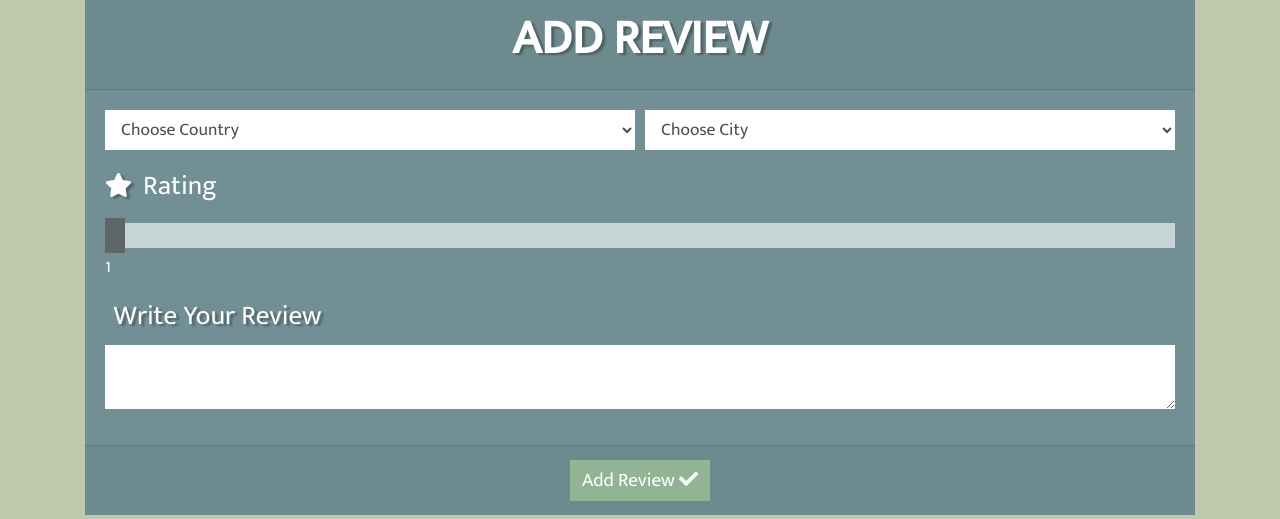
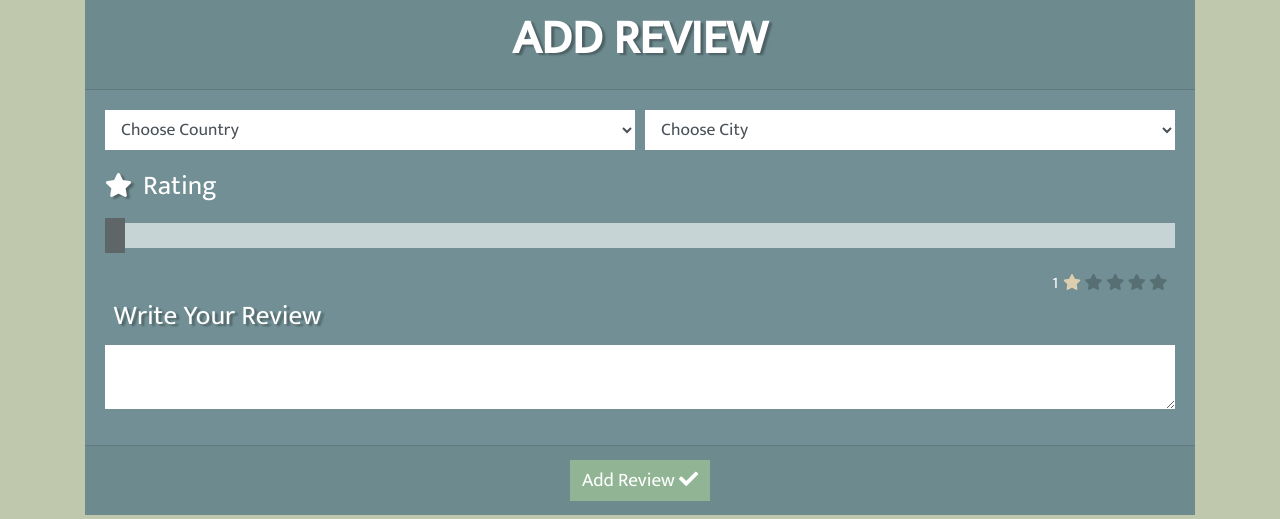
Before and after one commit to alexandruvalentin/Citizfied, a Flask app: page /add_review in a window 1280 px wide. Shown: the part 129-648 px from the top of the page. Run offline with Flask 2, Linux system fonts and the light colour scheme; some libraries are stand-ins or nearby versions; some web fonts are replaced.

Commit message:
Restyle the rating stars of the range input to fill in and out

```diff
--- a/static/css/style.css
+++ b/static/css/style.css
@@ -338,6 +338,9 @@ section#hero {
     box-shadow: none;
 }
 
+.review-rating {
+    height: 1.5rem;
+}
 .rating-stars {
     overflow: hidden;
     min-width: 104px;
@@ -345,10 +348,25 @@ section#hero {
     max-height: 18px;
     margin-left: 5px;
     color: #DBCFB0;
+    position: relative;
+}
+.empty-stars {
+    width: 100%;
+    white-space: nowrap;
+    overflow: hidden;
+    position: absolute;
+    z-index: 0;
+    top: 0;
+    left: 0;
+    color: #576f73;
 }
 .stars-container {
     white-space: nowrap;
     overflow: hidden;
+    position: absolute;
+    z-index: 1;
+    top: 0;
+    left: 0;
 }
 
 .muted {
@@ -485,3 +503,12 @@ footer {
         margin-left: 2px;
     }
 }
+
+@media screen and (max-width: 768px) {
+    .review-rating {
+        padding-left: .8rem;
+    }
+    .accordion>.card:not(:last-of-type) {
+        border-bottom: 1px solid rgba(0,0,0,.125);
+    }
+}
--- a/static/js/script.js
+++ b/static/js/script.js
@@ -1,20 +1,21 @@
 // CREDITS: https://css-tricks.com/value-bubbles-for-range-inputs/
 //
 var rangeSlider = function () {
-    var slider = $('.range-slider'),
-        range = $('.range-slider__range'),
-        value = $('.range-slider__value');
+    var range = $('.range-slider__range'),
+        value = $('.range-slider__value'),
+        stars = $('.stars-container');
 
-    slider.each(function () {
+    value.each(function () {
+        var value = $(range).attr('value');
+        var width = 100 / 5 * value;
+        $(this).html(value);
+        $(stars).width(width + '%');
+    });
 
-        value.each(function () {
-            var value = $(this).prev().attr('value');
-            $(this).html(value);
-        });
-
-        range.on('input', function () {
-            $(this).next(value).html(this.value);
-        });
+    range.on('input', function () {
+        var width = 100 / 5 * this.value;
+        $(value).html(this.value);
+        $(stars).width(width + '%');
     });
 };
 
--- a/templates/add_review.html
+++ b/templates/add_review.html
@@ -34,7 +34,26 @@
                             <div class="range-slider">
                                 <input name="rating" class="range-slider__range slider" type="range" value="1"
                                     min="1" max="5" step="0.5">
-                                <span class="range-slider__value">0</span>
+                            </div>
+                        </div>
+                        <div class="review-rating">
+                            <span class="range-slider__value">1</span>
+                            <div class="rating-stars mr-2">
+                                <div class="stars-container"
+                                    style="width: calc(100%/5);">
+                                    <i class="fas fa-star"></i>
+                                    <i class="fas fa-star"></i>
+                                    <i class="fas fa-star"></i>
+                                    <i class="fas fa-star"></i>
+                                    <i class="fas fa-star"></i>
+                                </div>
+                                <div class="empty-stars">
+                                    <i class="fas fa-star"></i>
+                                    <i class="fas fa-star"></i>
+                                    <i class="fas fa-star"></i>
+                                    <i class="fas fa-star"></i>
+                                    <i class="fas fa-star"></i>
+                                </div>
                             </div>
                         </div>
                         <!-- comment -->
```
Also changed, not shown: templates/edit_review.html (+20 -1 lines), templates/profile.html (+16 -9 lines), templates/reviews.html (+27 -13 lines).
